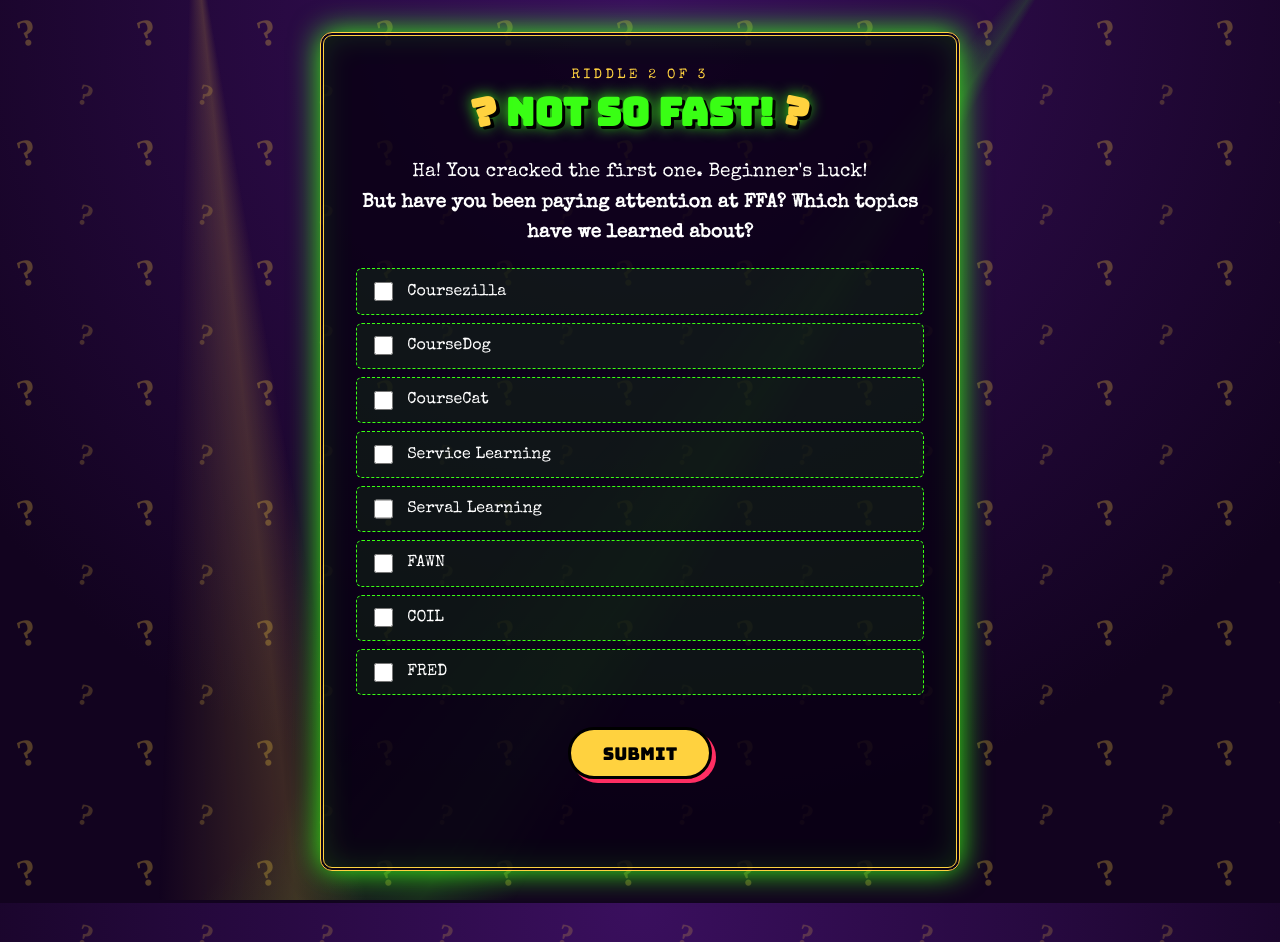
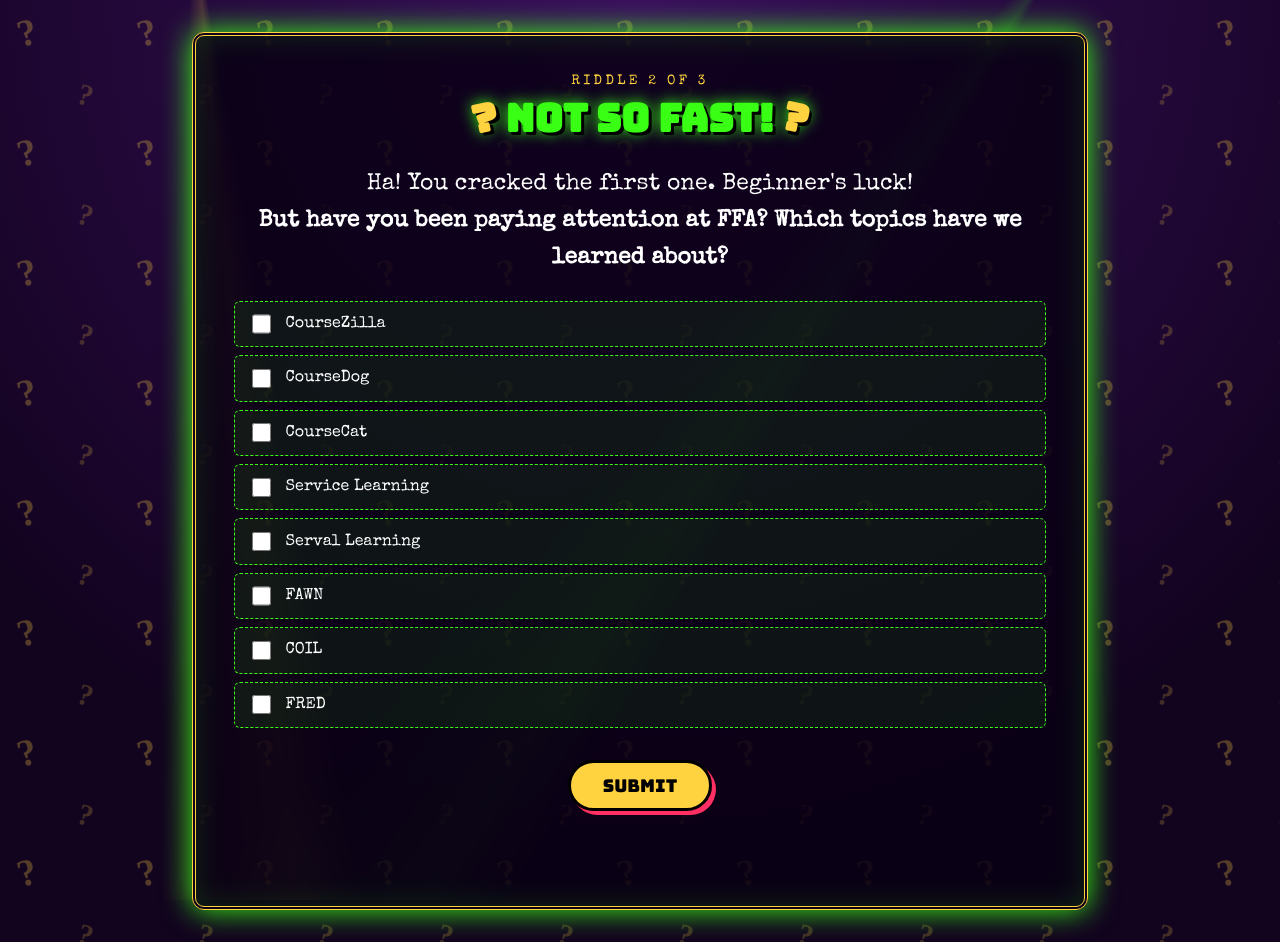
Before and after one commit to justinHCI/FFA-escape, a Jekyll site: the page built from riddle-2.html, in a window 1280 px wide. Built offline with Jekyll 4.4.1, drawn with Linux system fonts in a browser that asks for light colours.

Commit message:
Edited style

```diff
--- a/_config.yml
+++ b/_config.yml
@@ -1,4 +1,4 @@
-title: The Riddler's Remarkable Escape
+title: Escape from Conventional Lerning Methods
 description: A tiny three-puzzle escape room demo
 url: "https://justinhci.github.io"
 baseurl: "/FFA-escape"
--- a/assets/css/style.css
+++ b/assets/css/style.css
@@ -32,9 +32,9 @@ body {
 
 .stage {
   position: relative;
-  width: min(640px);
+  width: clamp(320px, 70vw, 1200px);
   margin: 2rem 0;
-  padding: 2rem;
+  padding: clamp(1.5rem, 3vw, 3.5rem);
   text-align: center;
   background: rgba(10, 0, 20, .85);
   border: 4px double var(--gold);
@@ -60,7 +60,7 @@ h1 {
   font-size: .85rem;
 }
 
-.riddle { font-size: 1.2rem; line-height: 1.6; }
+.riddle { font-size: clamp(1.2rem, 1.8vw, 2rem); line-height: 1.6; }
 
 textarea {
   display: block;
@@ -68,7 +68,7 @@ textarea {
   min-height: 6rem;
   padding: 1rem;
   font: inherit;
-  font-size: 1.15rem;
+  font-size: clamp(1.15rem, 1.6vw, 1.8rem);
   line-height: 1.5;
   color: var(--green);
   background: #000;
--- a/riddle-2.html
+++ b/riddle-2.html
@@ -13,7 +13,7 @@ permalink: /riddle-2/
 <form class="puzzle" data-type="checkbox" data-answer="correct1,correct2,correct3,correct4" data-next="{{ '/riddle-3/' | relative_url }}">
   <fieldset>
     <legend class="sr-only">Choose your answers</legend>
-    <label><input type="checkbox" value="incorrect1"> Coursezilla</label>
+    <label><input type="checkbox" value="incorrect1"> CourseZilla</label>
     <label><input type="checkbox" value="correct1"> CourseDog</label>
     <label><input type="checkbox" value="incorrect2"> CourseCat</label>
     <label><input type="checkbox" value="correct2"> Service Learning</label>
```
